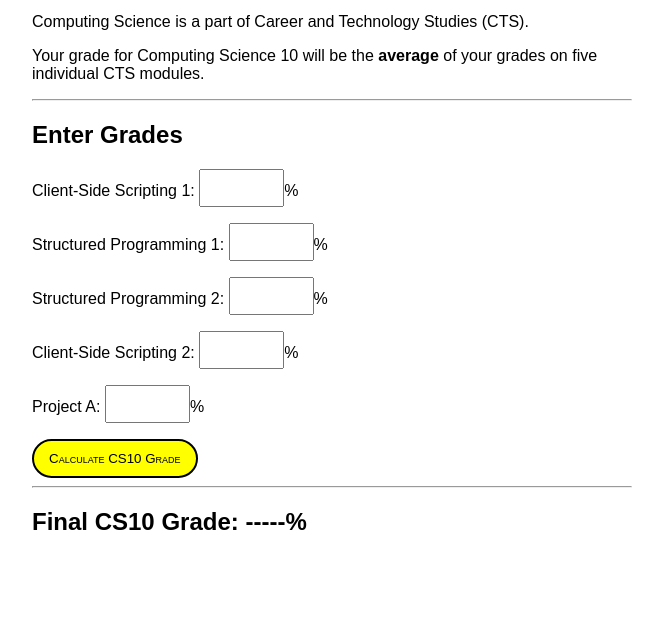
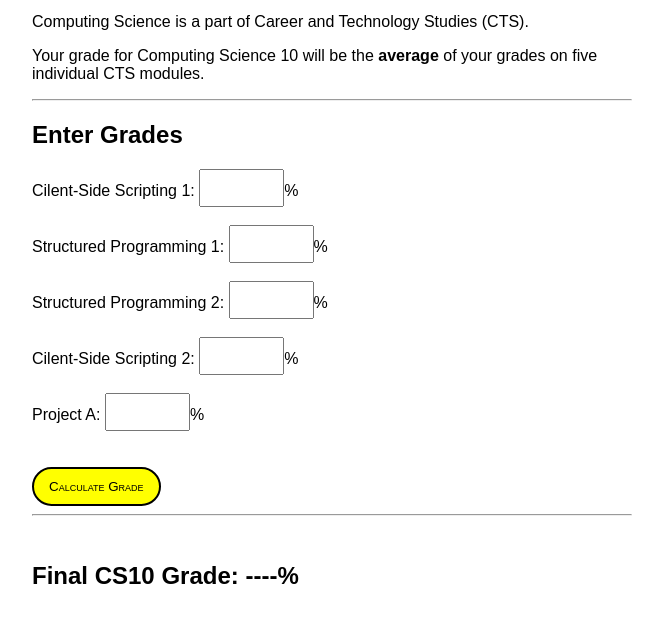
Before and after one commit to majds1234m/Calculator, a plain HTML site: page index.html in a window 1280 px wide. Shown: the part 115-738 px from the top of the page, without its empty margins (308-971 px from the left). Drawn offline with Linux system fonts and the light colour scheme.

Commit message:
Update index.html

```diff
--- a/index.html
+++ b/index.html
@@ -1,13 +1,10 @@
 <!DOCTYPE html>
-<html>
-
+<html lang="en">
 <head>
-  <meta charset="utf-8">
-  <meta name="viewport" content="width=device-width">
-  <title>replit</title>
-  <link href="style.css" rel="stylesheet" type="text/css" />
+    <title>Document</title>
+    <link rel="stylesheet" href="style.css">
+    <script defer src="script.js"></script>
 </head>
-
 <body>
  <h1>CS10 Grade Calculator</h1>
 <hr>
@@ -15,15 +12,25 @@
  <p>Your grade for Computing Science 10 will be the <b>average</b> of your grades on five individual CTS modules.</p>
  <hr>
  <h2>Enter Grades</h2>
-  <p>Client-Side Scripting 1: <input type="number">%</p>
-  <p>Structured Programming 1: <input type="number">%</p>
-  <p>Structured Programming 2: <input type="number">%</p>
-  <p>Client-Side Scripting 2: <input type="number">%</p>
-  <p>Project A: <input type="number">%</p>
-
-  <button>Calculate CS10 Grade</button>
+ <span class="stylesheet">Cilent-Side Scripting 1:</span> <input type="text" id="1"><span class="symbol">%</span>
+ <br>
+ <br>
+ <span class="stylesheet">Structured Programming 1:</span> <input type="text" id="2"><span class="symbol">%</span>
+ <br>
+ <br>
+ <span class="stylesheet">Structured Programming 2:</span> <input type="text" id="3"><span class="symbol">%</span>
+ <br>
+ <br>
+ <span class="stylesheet">Cilent-Side Scripting 2:</span> <input type="text" id="4"><span class="symbol">%</span>
+ <br>
+ <br>
+ <span class="stylesheet">Project A:</span> <input type="text" id="5"><span class="symbol">%</span>
+ <br>
+ <br>
+ <br>
+ <button id="btn">Calculate Grade</button>
  <hr>
-  <h2>Final CS10 Grade: <span>-----</span>%</h2>
+ <br>
+<h2 id="style">Final CS10 Grade: <span id="text">----%</span></h2>
 </body>
-
 </html>
```
Lines whose indentation alone changed are shown as unchanged.
